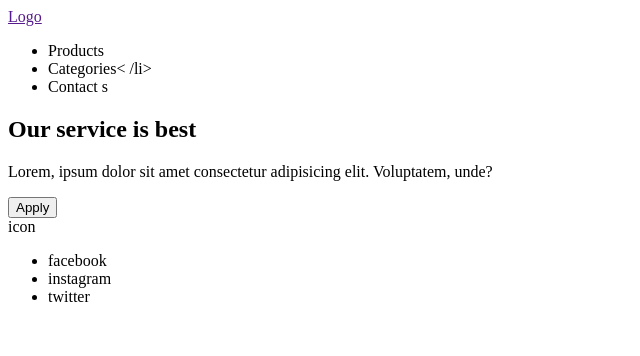
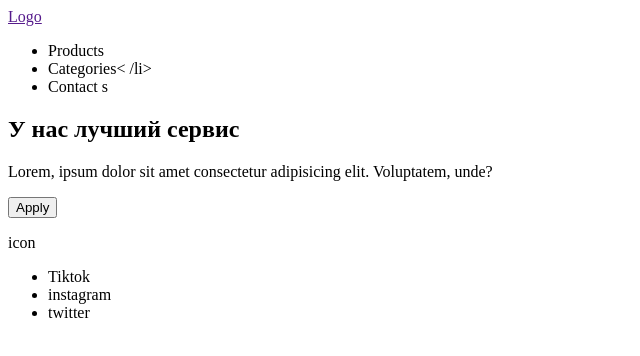
Before and after one commit to DactaH/landing-page, a plain HTML site: page index.html in a window 1280 px wide. Shown: the whole page, without its empty margins (0-640 px from the left). Drawn offline with Linux system fonts and the light colour scheme; files that its build step writes are made by us from their sources.

Commit message:
minor changes

```diff
--- a/index.html
+++ b/index.html
@@ -22,7 +22,7 @@
     <section class="hero">
         <div class="container">
             <div class="hero__wrap">
-                <h1>Our service is best</h1>
+                <h1>У нас лучший сервис</h1>
                 <p>
                     Lorem, ipsum dolor sit amet consectetur adipisicing
                     elit. Voluptatem, unde?
@@ -34,9 +34,9 @@
 
     <footer>
         <div class="container">
-            <span class="icon">icon</span>
+            <p class="icon">icon</p>
             <ul>
-                <li>facebook</li>
+                <li>Tiktok</li>
                 <li>instagram</li>
                 <li>twitter</li>
             </ul>
```
